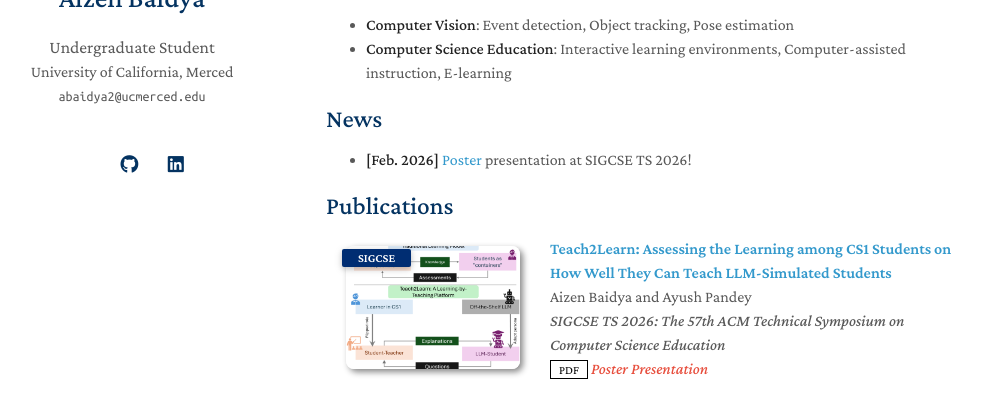
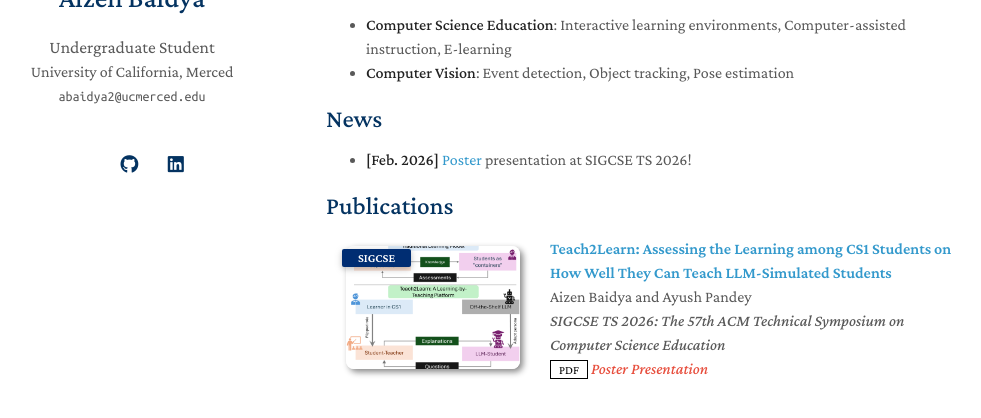
Before and after one commit to aizenbaidya/aizenbaidya.github.io, a Jekyll site: the page built from index.md, in a window 1280 px wide, cut to the strip 206-624 px from the top of the page. Shown: the whole strip, without its empty margins (144-1125 px from the left). Built offline with Jekyll 4.4.1, drawn with Linux system fonts in a browser that asks for light colours; a style sheet for code colours, icons or effects is not loaded; our own code applies the rules of GitHub Pages for plain Markdown files.

Commit message:
Update interests

```diff
--- a/index.md
+++ b/index.md
@@ -8,8 +8,8 @@ Hello! My name is Aizen, and I am an undergraduate student studying Computer Sci
 
 ## Research Interests
 
+- **Computer Science Education**: Interactive learning environments, Computer-assisted instruction, E-learning
 - **Computer Vision**: Event detection, Object tracking, Pose estimation
-- **Computer Science Education**: Interactive learning environments, Computer-assisted instruction, E-learning
 
 ## News
 
```
